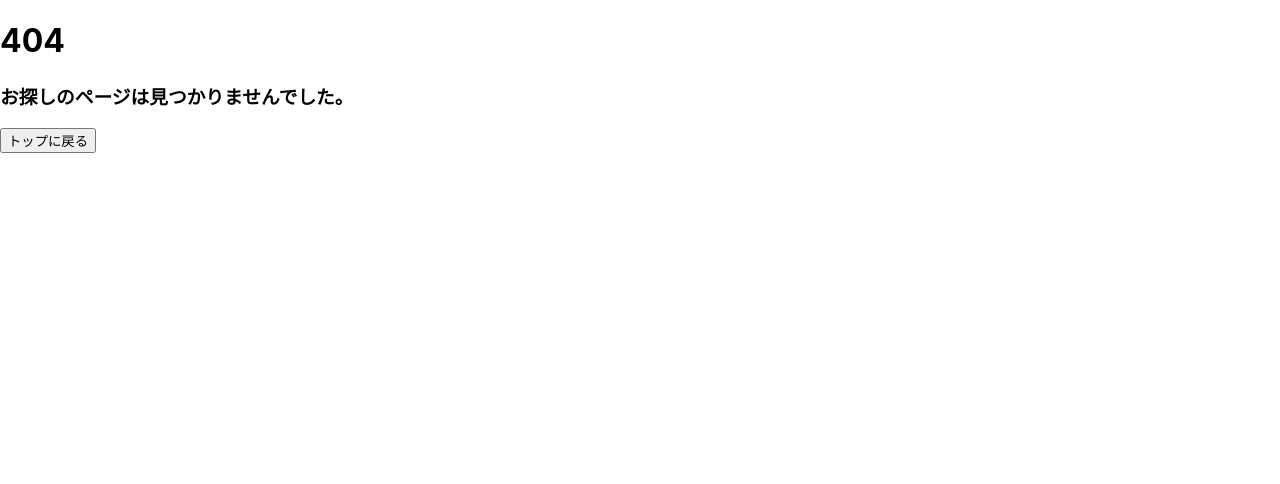
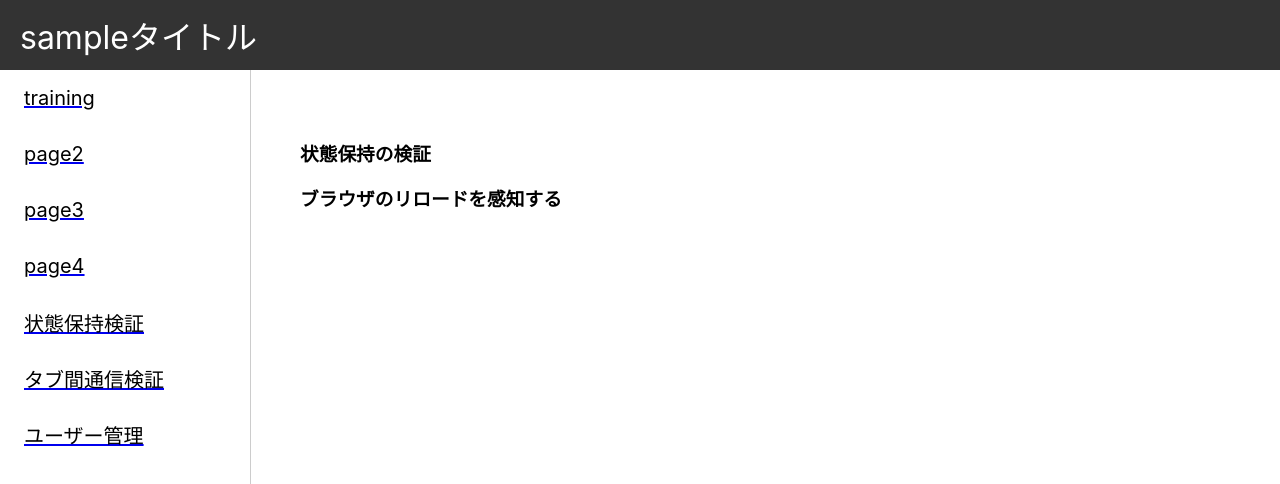
Before and after one commit to Snails8/go-api, a React (Create React App) app in the folder frontend/: page /states in a window 1280 px wide. Before the commit this address had no page. Shown: the top 484 px of the page. Built offline with nearby package versions, Linux system fonts and the light colour scheme.

Commit message:
add: 状態保持検証ページの作成

```diff
--- a/frontend/src/RouterConfig.tsx
+++ b/frontend/src/RouterConfig.tsx
@@ -11,6 +11,7 @@ import { Users } from "./pages/Users/Users";
 import { ChildTabPage } from "./pages/Tabs/ChildTab";
 import { ParentTabPage } from "./pages/Tabs/ParentTab";
 import { UserCreate } from "./pages/UserCreate/UserCreate";
+import { StatePage } from "./pages/StatePage/StatePage";
 
 
 export const RouterConfig:React.VFC =() => {
@@ -31,6 +32,7 @@ export const RouterConfig:React.VFC =() => {
           <Route path="*" element={<NotFound />} />
           <Route path="users" element={<Users />} />
           <Route path="users/create" element={<UserCreate />} />
+          <Route path="states" element={<StatePage />} />
           <Route path="parent-tab" element={<ParentTabPage />} />
           <Route path="child-tab" element={<ChildTabPage />} />
         </Routes>
--- a/frontend/src/components/organisms/Sidebar/Sidebar.tsx
+++ b/frontend/src/components/organisms/Sidebar/Sidebar.tsx
@@ -29,6 +29,11 @@ export const Sidebar: React.FC = ({
                     <div className={ `${styles.sidebar_text}`} >page4</div>
                 </div>
             </Link>
+            <Link to="/states">
+                <div className={ `${styles.sidebar_item}` }>
+                    <div className={ `${styles.sidebar_text}`} >状態保持検証</div>
+                </div>
+            </Link>
             <Link to="/parent-tab">
                 <div className={ `${styles.sidebar_item}` }>
                     <div className={ `${styles.sidebar_text}`} >タブ間通信検証</div>
--- /dev/null
+++ b/frontend/src/pages/StatePage/StatePage.tsx
@@ -0,0 +1,15 @@
+import React from "react";
+import { BasePage } from "../../components/templates/BasePage/BasePage";
+
+export const StatePage:React.FC =() => {
+
+    return (
+        <>
+        <BasePage>
+            <h3>状態保持の検証</h3>
+
+            <h3>ブラウザのリロードを感知する</h3>
+        </BasePage>
+        </>
+    )
+}
```
